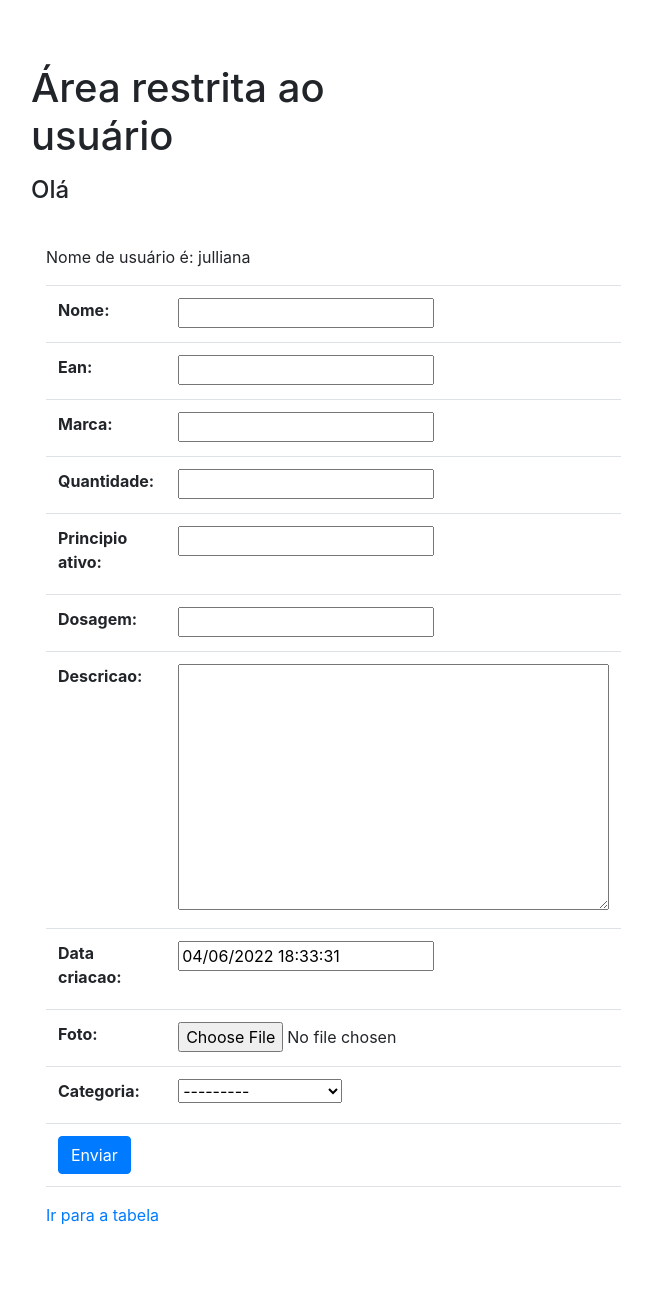
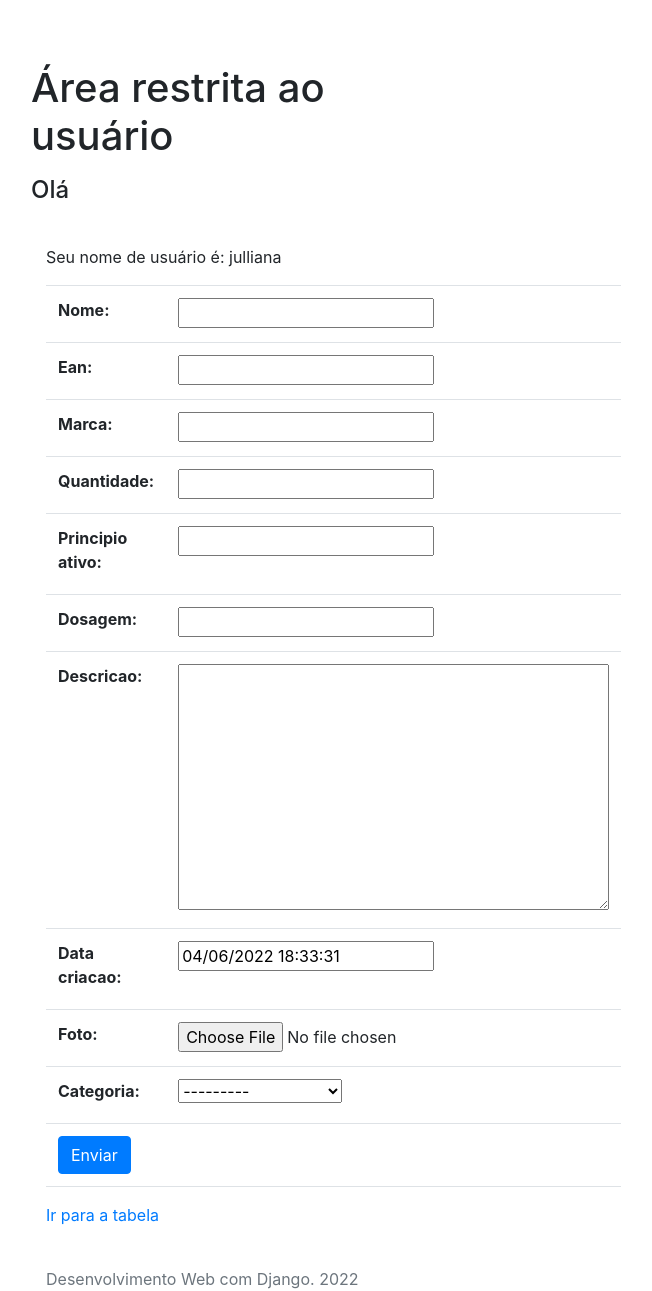
Before and after one commit to Jullianag/cadastro_medicamentos, a Django app: page /accounts/dashboard in a window 1280 px wide. Shown: the part 56-1347 px from the top of the page, without its empty margins (54-706 px from the left). Before the commit the page ends 1281 px from the top, so only its background shows below. Run offline with Django 4.2, Linux system fonts and the light colour scheme; a user stored in the database is signed in; data comes from the database, SQL or seed files in the repository; both versions use the stored data as it was after the commit; some libraries are stand-ins or nearby versions.

Commit message:
finalizando

```diff
--- a/accounts/templates/accounts/dashboard.html
+++ b/accounts/templates/accounts/dashboard.html
@@ -9,7 +9,7 @@
 
 <div class="container">
     <p>
-    Nome de usuário é: {{ user }}
+    Seu nome de usuário é: {{ user }}
     </p>
     <form action="{% url 'dashboard' %}" method="POST"
           enctype="multipart/form-data">
@@ -23,6 +23,7 @@
             </tr>
         </table>
     </form>
+
     <p>
 
   <a href="{% url 'index' %}">Ir para a tabela</a>
--- a/accounts/urls.py
+++ b/accounts/urls.py
@@ -7,5 +7,5 @@ urlpatterns = [
     path('login/', views.login, name='login'),
     path('logout/', views.logout, name='logout'),
     path('cadastro/', views.cadastro, name='cadastro'),
-    path('dashboard', views.dashboard, name='dashboard',)
+    path('dashboard', views.dashboard, name='dashboard'),
 ]
--- a/accounts/views.py
+++ b/accounts/views.py
@@ -1,9 +1,9 @@
-from django.shortcuts import render, redirect
+from django.shortcuts import render, redirect, get_object_or_404
 from django.contrib import messages, auth
 from django.core.validators import validate_email
 from django.contrib.auth.models import User
 from django.contrib.auth.decorators import login_required
-from . models import FormRemedio
+from . models import FormRemedio, Remedio
 
 
 def login(request):
--- a/remedios/templates/remedios/ver_remedio.html
+++ b/remedios/templates/remedios/ver_remedio.html
@@ -39,6 +39,8 @@
           </dd>
         </dl>
 
+
+
       </div>
     </div>
   </div>
--- a/remedios/views.py
+++ b/remedios/views.py
@@ -5,6 +5,7 @@ from django.db.models import Q, Value
 from django.db.models.functions import Concat
 from django.http import Http404
 from django.contrib import messages
+from django.contrib.auth.decorators import login_required
 
 
 def index(request):
--- a/templates/base.html
+++ b/templates/base.html
@@ -38,7 +38,11 @@
 
   <!-- Page Content -->
   {% block conteudo %} {% endblock %}
-
+<br><footer class="footer">
+            <div class="container">
+                <span class="text-muted">Desenvolvimento Web com Django. 2022</span>
+            </div>
+        </footer>
 
       </div>
     </div>
```
Also changed, not shown: remedios/tests/test_home.py (deleted, +0 -1 lines), remedios/tests/test_pagina.py (added, +8 -0 lines), db.sqlite3, remedios/tests/__init__.py (added).
